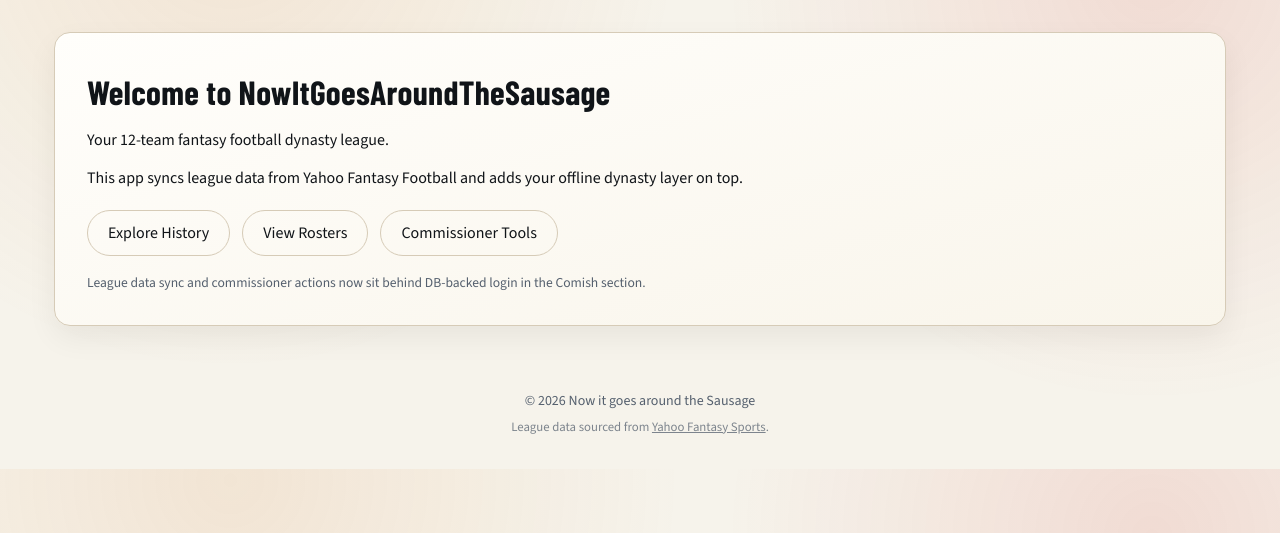
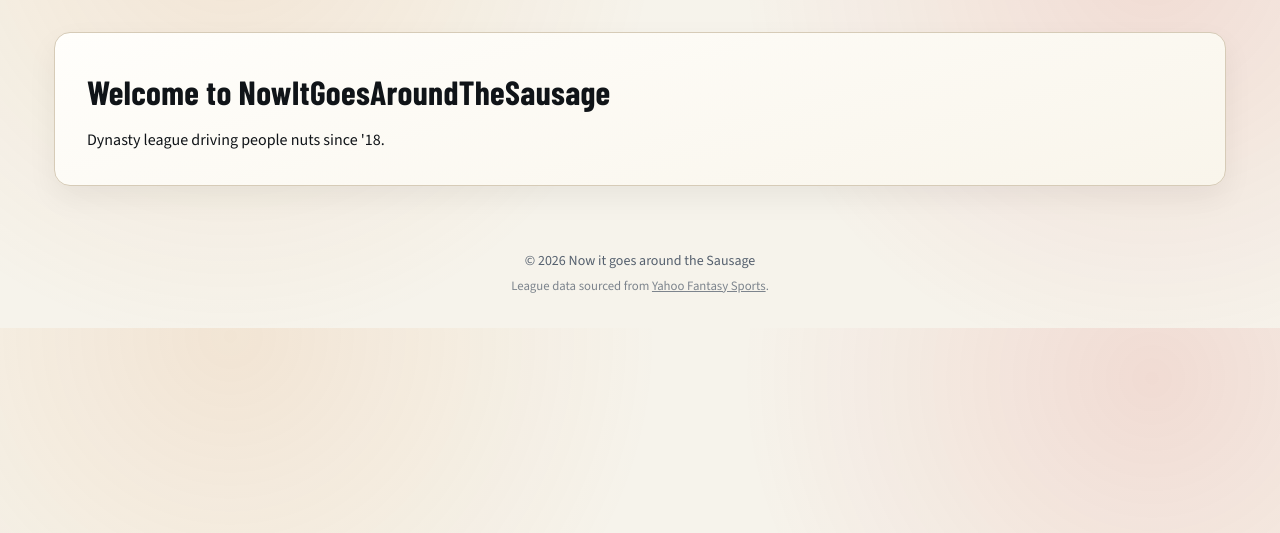
Before and after one commit to tobyhildebrand/SausageBowl-v2, a PHP site: page / in a window 1280 px wide. Shown: the part 91-624 px from the top of the page. Run offline with PHP 8.4, Linux system fonts and the light colour scheme; some web fonts are replaced.

Commit message:
feat: simplify home page content by removing unnecessary details and actions

```diff
--- a/templates/home.php
+++ b/templates/home.php
@@ -1,11 +1,4 @@
 <section class="home-hero">
     <h1>Welcome to <?= htmlspecialchars($appName) ?></h1>
-    <p>Your <?= (int) $leagueSize ?>-team fantasy football dynasty league.</p>
-    <p>This app syncs league data from Yahoo Fantasy Football and adds your offline dynasty layer on top.</p>
-    <div class="home-actions">
-        <a class="btn btn--secondary" href="/index.php?r=history">Explore History</a>
-        <a class="btn btn--secondary" href="/index.php?r=rosters">View Rosters</a>
-        <a class="btn btn--secondary" href="/index.php?r=comish">Commissioner Tools</a>
-    </div>
-    <p class="home-note">League data sync and commissioner actions now sit behind DB-backed login in the Comish section.</p>
+    <p>Dynasty league driving people nuts since '18.</p>
 </section>
```
